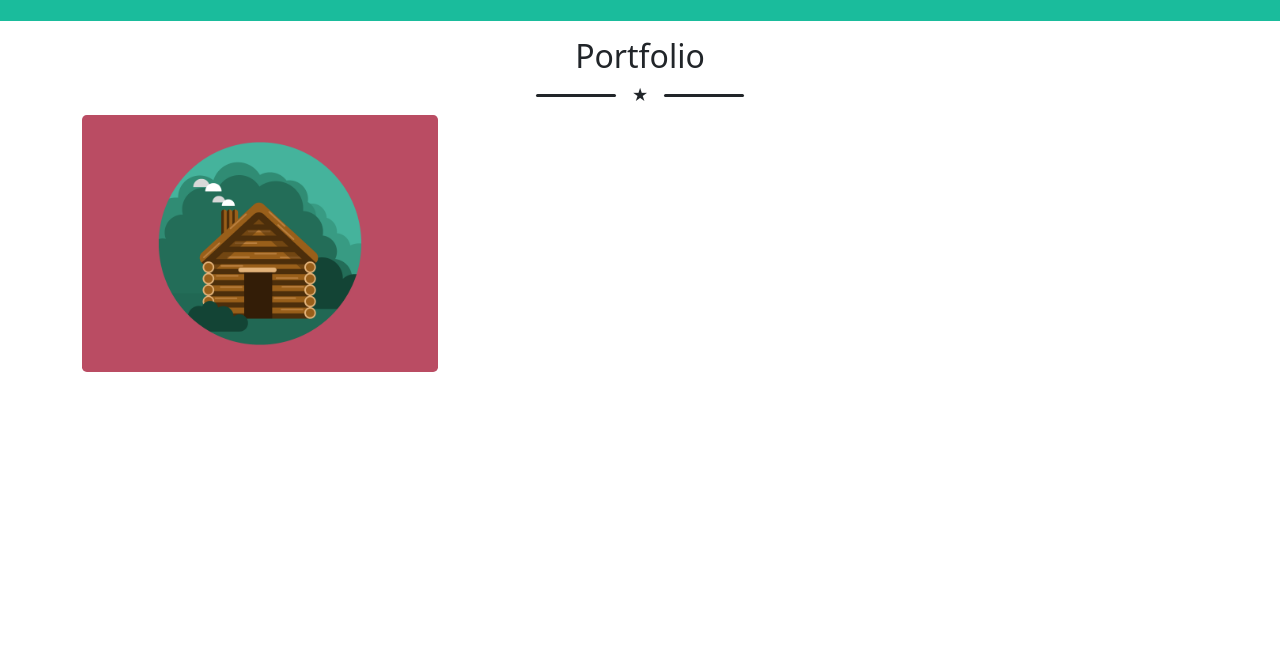
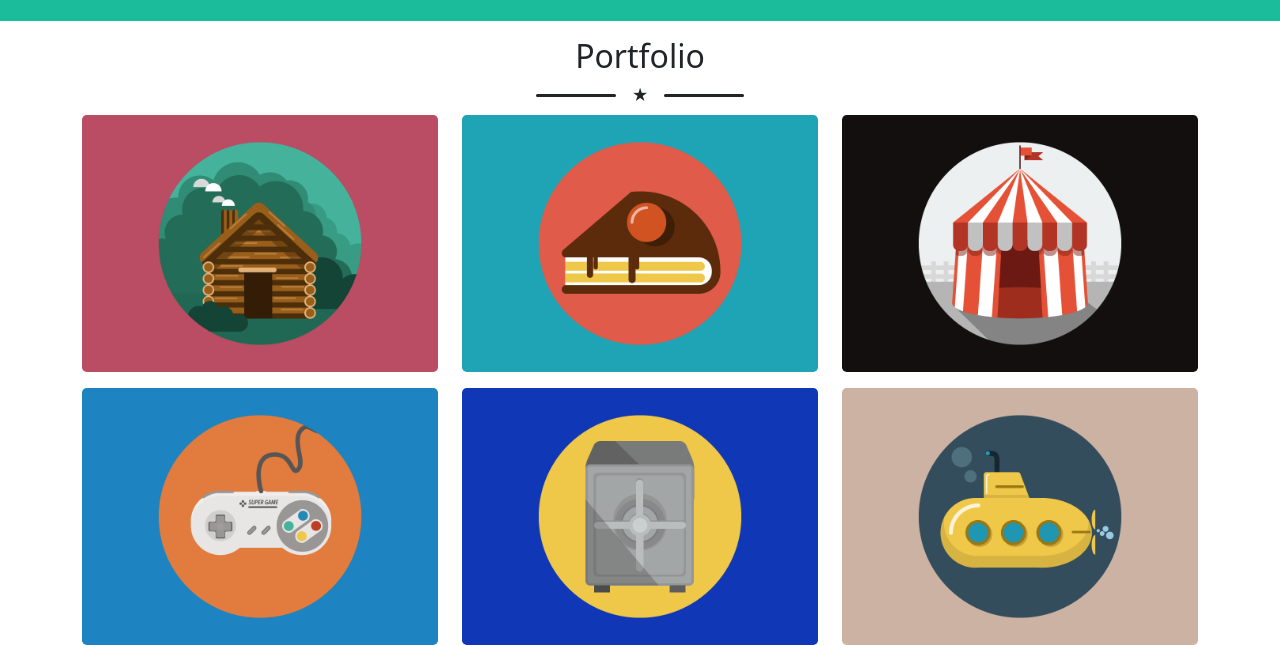
Before and after one commit to CodeYouness/html-css-bootstrap-freelancer, a plain HTML site: page index.html in a window 1280 px wide. Shown: the part 699-1344 px from the top of the page. Before the commit the page ends 1071 px from the top, so only its background shows below. Drawn offline with nearby package versions, Linux system fonts and the light colour scheme.

Commit message:
succesfully implemented 6 img responsive

```diff
--- a/index.html
+++ b/index.html
@@ -57,7 +57,27 @@
             <div class="container">
                 <div class="row">
                     <div class="col-12 col-md-6 col-lg-4">
-                        <img src="./img/cabin.png" alt="wood-home" class="w-100 rounded-3">
+                        <img src="./img/cabin.png" alt="wood-home" class="w-100 rounded-3 mb-3">
+                    </div>
+
+                    <div class="col-12 col-md-6 col-lg-4">
+                        <img src="./img/cake.png" alt="cake" class="w-100 rounded-3">
+                    </div>
+
+                    <div class="col-12 col-md-6 col-lg-4">
+                        <img src="./img/circus.png" alt="circus" class="w-100 rounded-3">
+                    </div>
+
+                    <div class="col-12 col-md-6 col-lg-4">
+                        <img src="./img/game.png" alt="game" class="w-100 rounded-3">
+                    </div>
+
+                    <div class="col-12 col-md-6 col-lg-4">
+                        <img src="./img/safe.png" alt="safe" class="w-100 rounded-3">
+                    </div>
+
+                    <div class="col-12 col-md-6 col-lg-4">
+                        <img src="./img/submarine.png" alt="submarine" class="w-100 rounded-3">
                     </div>
                 </div>
             </div>
```
